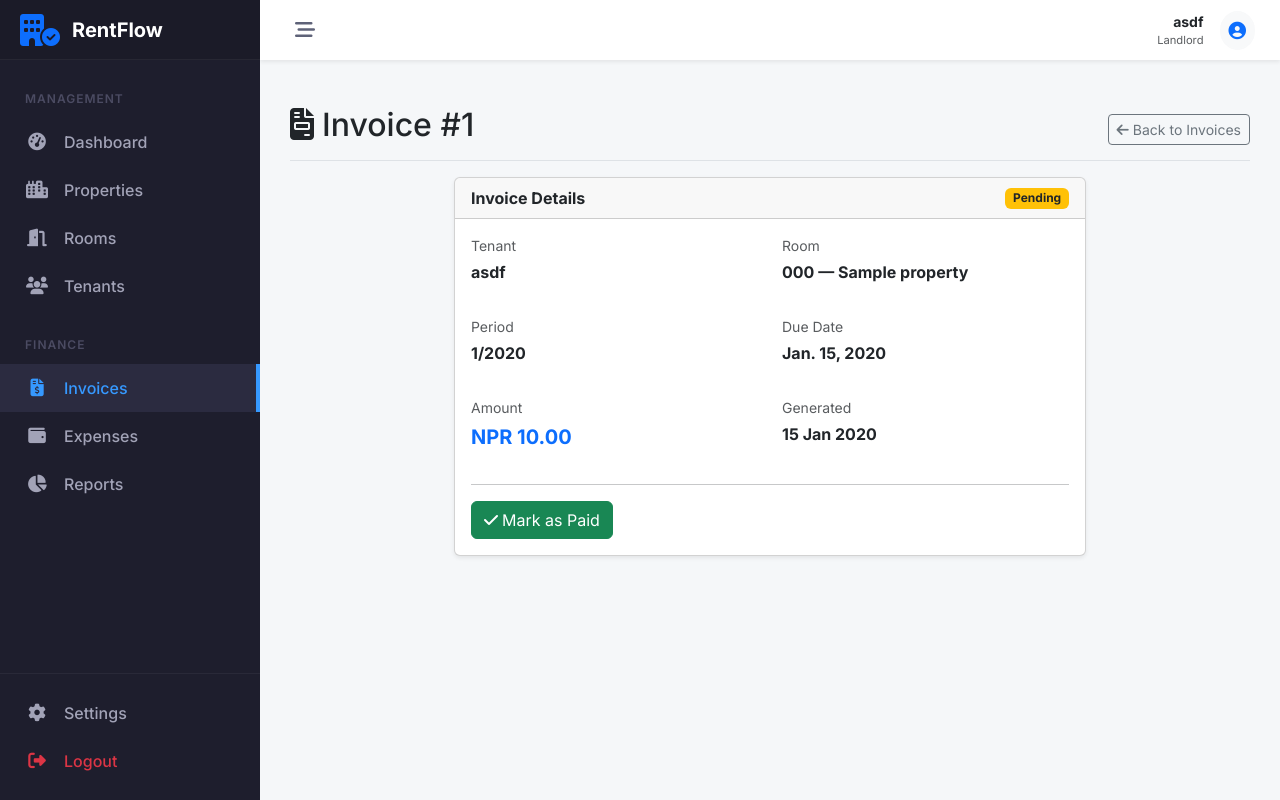
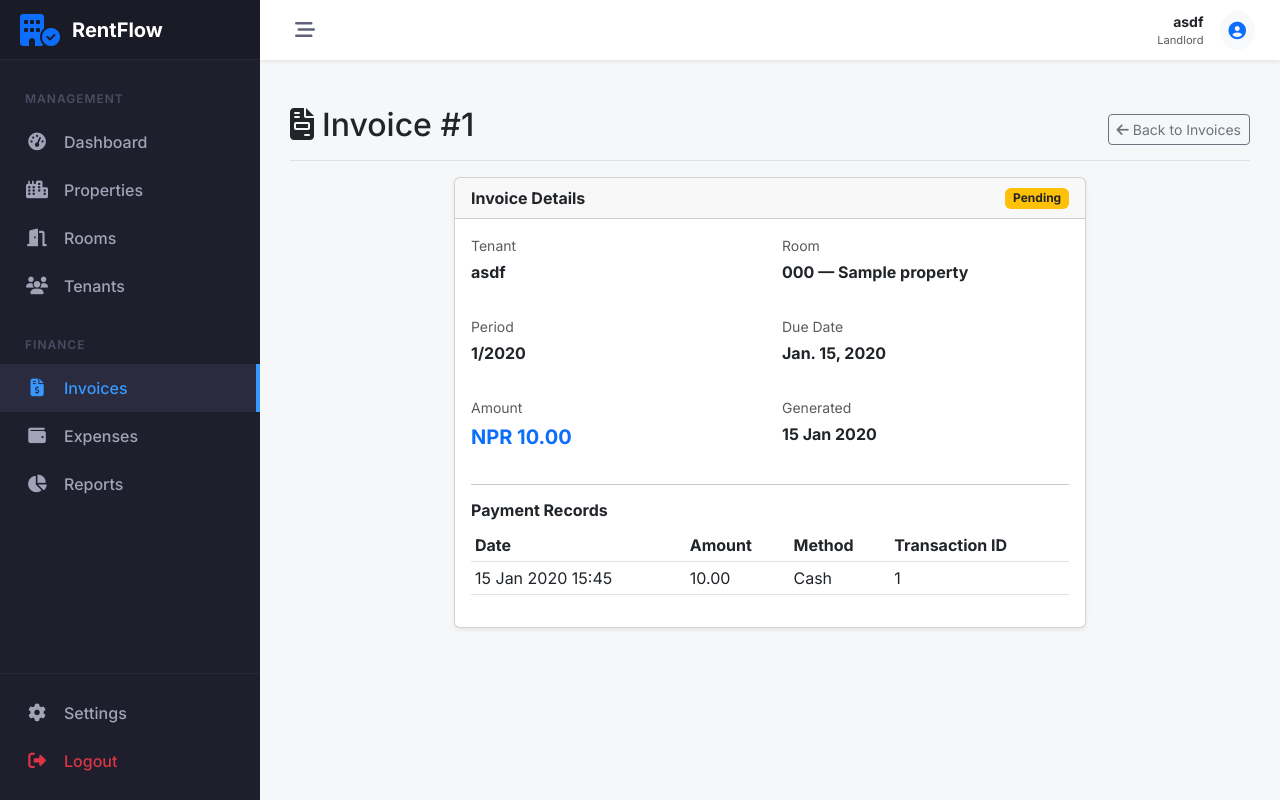
Before and after one commit to sameer9860/-RentFlow-Landlord-Tenant-Management-System, a Django app: page /payments/invoices/1/ in a window 1280 px wide. Run offline with Django 5.2, Linux system fonts and the light colour scheme; a user stored in the database is signed in; data comes from the database, SQL or seed files in the repository; tables that the repository leaves empty hold one stand-in row (values such as "Sample post").

Commit message:
Updated invoice detail page

```diff
--- a/payments/templates/payments/invoice_detail.html
+++ b/payments/templates/payments/invoice_detail.html
@@ -17,6 +17,8 @@
                 <span class="fw-bold">Invoice Details</span>
                 {% if invoice.status == 'PAID' %}
                 <span class="badge bg-success">Paid</span>
+                {% elif invoice.status == 'AWAITING' %}
+                <span class="badge bg-info text-dark">Awaiting Confirmation</span>
                 {% elif invoice.status == 'LATE' %}
                 <span class="badge bg-danger">Late</span>
                 {% else %}
@@ -56,14 +58,42 @@
                     </div>
                 </div>
 
-                {% if user.profile.role == 'LANDLORD' and invoice.status != 'PAID' %}
+                {% if user.profile.role == 'LANDLORD' %}
+                    {% if invoice.status == 'AWAITING' %}
                     <hr>
                     <form action="{% url 'payments:mark_paid' invoice.pk %}" method="post">
                         {% csrf_token %}
                         <button type="submit" class="btn btn-success">
-                        <i class="fa-solid fa-check me-1"></i>Mark as Paid
+                            <i class="fa-solid fa-check me-1"></i>Confirm Payment
                         </button>
                     </form>
+                    {% endif %}
+
+                    {% comment %}show payment history to landlord{% endcomment %}
+                    {% if invoice.payment_set.exists %}
+                    <hr>
+                    <h6 class="fw-bold">Payment Records</h6>
+                    <table class="table table-sm">
+                        <thead>
+                            <tr>
+                                <th>Date</th>
+                                <th>Amount</th>
+                                <th>Method</th>
+                                <th>Transaction ID</th>
+                            </tr>
+                        </thead>
+                        <tbody>
+                            {% for pay in invoice.payment_set.all %}
+                            <tr>
+                                <td>{{ pay.payment_date|date:"d M Y H:i" }}</td>
+                                <td>{{ pay.paid_amount }}</td>
+                                <td>{{ pay.get_method_display }}</td>
+                                <td>{{ pay.transaction_id }}</td>
+                            </tr>
+                            {% endfor %}
+                        </tbody>
+                    </table>
+                    {% endif %}
                 {% endif %}
 
                 {% if user.profile.role == 'TENANT' and invoice.status == 'PENDING' %}
@@ -92,6 +122,11 @@
                         </form>
                     </div>
                 </div>
+                {% elif user.profile.role == 'TENANT' and invoice.status == 'AWAITING' %}
+                <hr>
+                <div class="alert alert-info">
+                    Your payment has been submitted and is awaiting landlord confirmation.
+                </div>
                 {% endif %}
             </div>
         </div>
```
Lines whose indentation alone changed are shown as unchanged.
